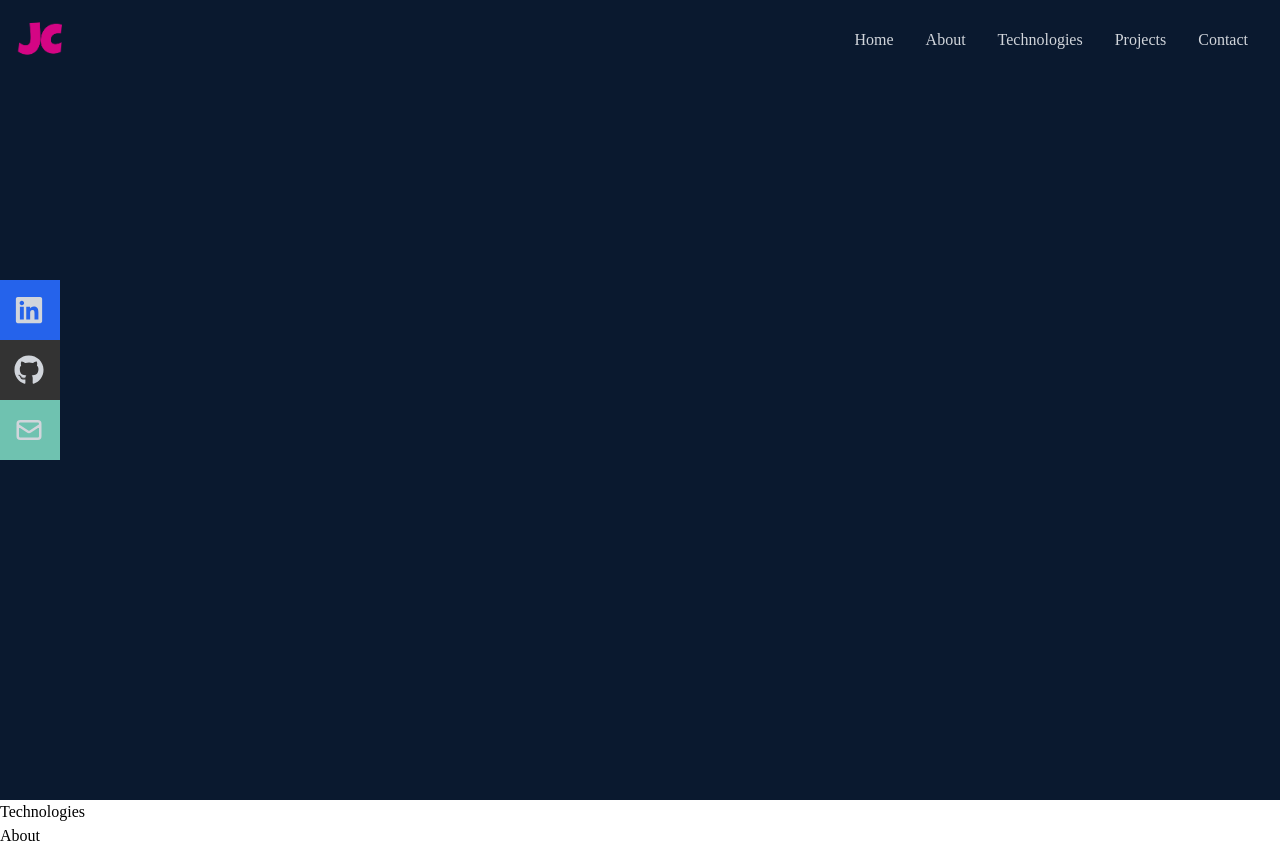
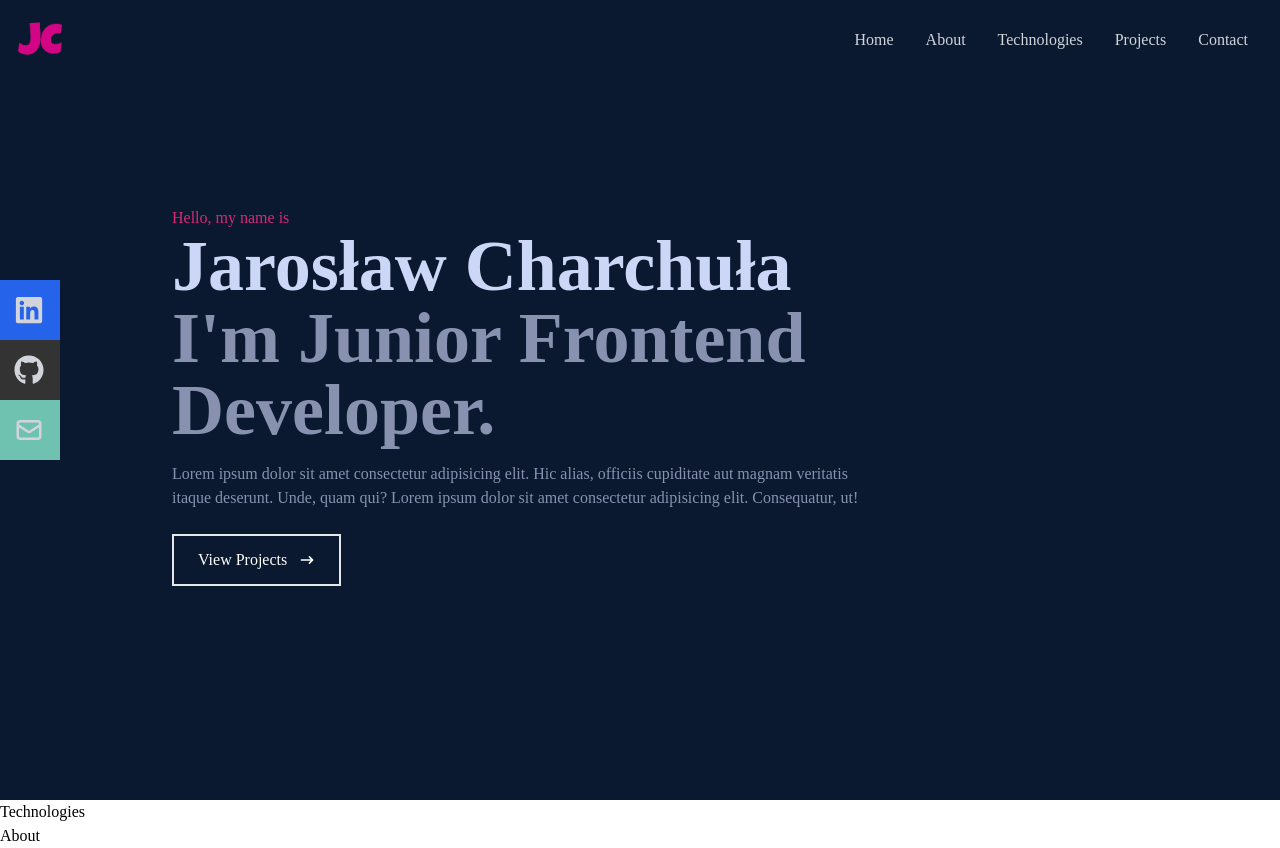
Before and after one commit to JarekCh/portfolio, a React (Create React App) app: page / in a window 1280 px wide. Built offline with nearby package versions, Linux system fonts and the light colour scheme.

Commit message:
edit Navbar edit hero

```diff
--- a/src/components/Hero.jsx
+++ b/src/components/Hero.jsx
@@ -1,8 +1,29 @@
-import React from 'react'
+import React from 'react';
+import { HiArrowNarrowRight } from 'react-icons/hi';
 
 const Hero = () => {
   return (
-    <div className='bg-[#0a192f] w-full h-screen'></div>
+    <div className='bg-[#0a192f] w-full h-screen'>
+      {/* container */}
+      <div className='max-w-[1000px] mx-auto px-8 flex flex-col justify-center h-full'>
+        <p className='text-pink-600 '>Hello, my name is</p>
+        <h1 className='text-4xl sm:text-7xl font-bold text-[#ccd6f6]'>
+          Jarosław Charchuła
+        </h1>
+        <h2 className='text-4xl sm:text-7xl font-bold text-[#8892b0]' >
+          I'm Junior Frontend Developer.
+        </h2>
+        <p className='text-[#8892b0] py-4 max-w-[700px]'>
+          Lorem ipsum dolor sit amet consectetur adipisicing elit. Hic alias, officiis cupiditate aut magnam veritatis itaque deserunt. Unde, quam qui? Lorem ipsum dolor sit amet consectetur adipisicing elit. Consequatur, ut!</p>
+        <div>
+          <button className='text-white group border-2 px-6 py-3 my-2 flex items-center hover:bg-pink-600 hover:border-pink-600'>View Projects
+            <span className='group-hover:rotate-90 duration-300'>
+              <HiArrowNarrowRight className='ml-3' />
+            </span>
+          </button>
+        </div>
+      </div>
+    </div>
   )
 }
 
--- a/src/components/Navbar.jsx
+++ b/src/components/Navbar.jsx
@@ -37,7 +37,7 @@
         </ul>
 
       {/* social icons */}
-      <div className='flex fixed flex-col top-[35%] left-0'>
+      <div className='hidden lg:flex fixed flex-col top-[35%] left-0'>
         <ul>
           <li className='w-[160px] h-[60px] flex justify-between items-center ml-[-100px] hover:ml-[-10px] duration-300 bg-blue-600'>
             <a
```
